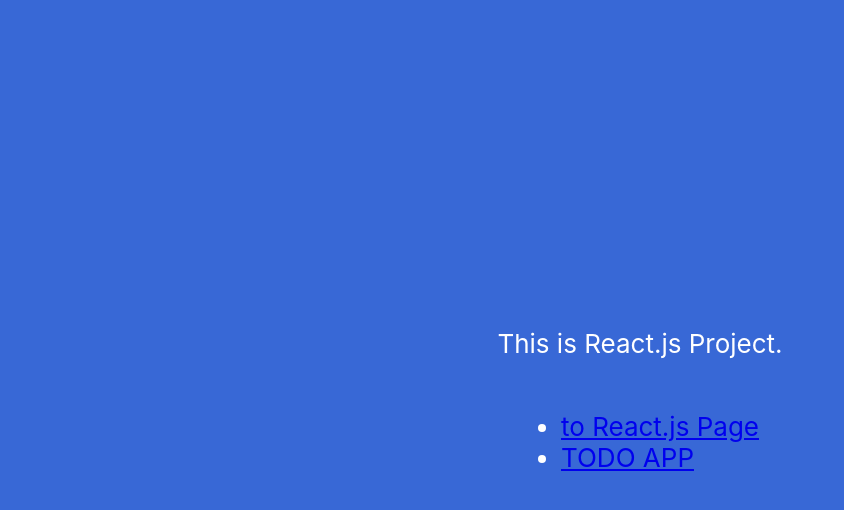
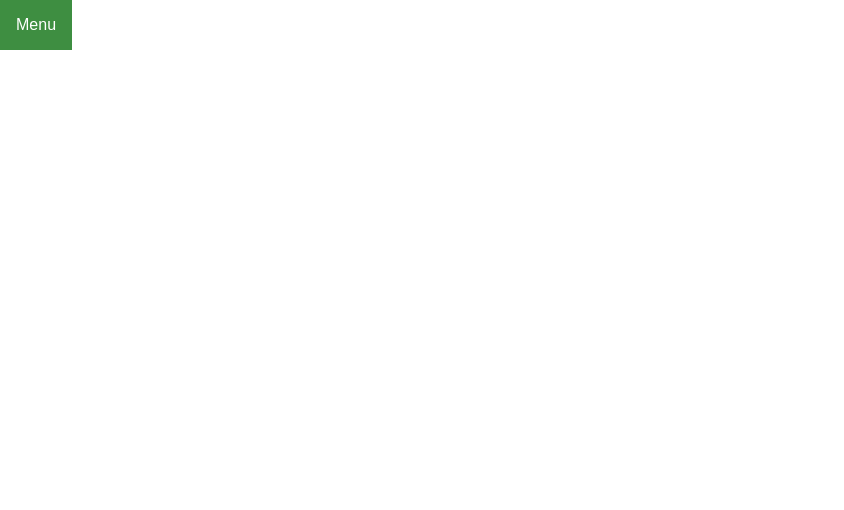
Before and after one commit to MofuMofu2/react-sandbox, a React (Create React App) app: page / in a window 1280 px wide. Shown: the top 510 px of the page, without its empty margins (0-844 px from the left). Built offline with nearby package versions, Linux system fonts and the light colour scheme.

Commit message:
ナビゲーション実装を試す

```diff
--- a/src/App.tsx
+++ b/src/App.tsx
@@ -1,24 +1,8 @@
 import React from "react";
-import "./App.css";
+import MainNavigation from "./MainNavigation";
 
 function App() {
-  return (
-    <div className="App">
-      <header className="App-header">
-        <p>This is React.js Project.</p>
-        <nav>
-          <ul>
-            <li>
-              <a href="react-page">to React.js Page</a>
-            </li>
-            <li>
-              <a href="todo-app">TODO APP</a>
-            </li>
-          </ul>
-        </nav>
-      </header>
-    </div>
-  );
+  return <MainNavigation />;
 }
 
 export default App;
--- /dev/null
+++ b/src/MainNavigation.css
@@ -0,0 +1,35 @@
+.dropdown {
+  position: relative;
+  display: inline-block;
+}
+
+.dropdown-content {
+  display: none;
+  position: absolute;
+  background-color: #f9f9f9;
+  min-width: 160px;
+  box-shadow: 0px 8px 16px 0px rgba(0,0,0,0.2);
+  padding: 12px 16px;
+  z-index: 1;
+}
+
+.dropdown-content a {
+  color: black;
+  text-decoration: none;
+  display: block;
+}
+
+.dropdown:hover .dropdown-content { display: block; }
+
+.dropbtn {
+  background-color: #4CAF50;
+  color: white;
+  padding: 16px;
+  font-size: 16px;
+  border: none;
+  cursor: pointer;
+}
+
+.dropbtn:hover, .dropbtn:focus {
+  background-color: #3e8e41;
+}
--- /dev/null
+++ b/src/MainNavigation.tsx
@@ -0,0 +1,37 @@
+import React, { useState } from "react";
+import { Link } from "react-router-dom";
+import "./MainNavigation.css";
+
+interface MenuItem {
+  name: string;
+  link: string;
+}
+
+const menuItems: MenuItem[] = [
+  { name: "Home", link: "/" },
+  { name: "About", link: "/about" },
+  { name: "Contact", link: "/contact" },
+];
+
+const MainNavigation = () => {
+  const [isOpen, setIsOpen] = useState(false);
+
+  return (
+    <div className="dropdown">
+      <button onClick={() => setIsOpen(!isOpen)} className="dropbtn">
+        Menu
+      </button>
+      {isOpen && (
+        <div className="dropdown-content">
+          {menuItems.map((item, index) => (
+            <Link key={index} to={item.link} onClick={() => setIsOpen(false)}>
+              {item.name}
+            </Link>
+          ))}
+        </div>
+      )}
+    </div>
+  );
+};
+
+export default MainNavigation;
```
Also changed, not shown: 1 other file (tests, documents, lock files or other folders).
